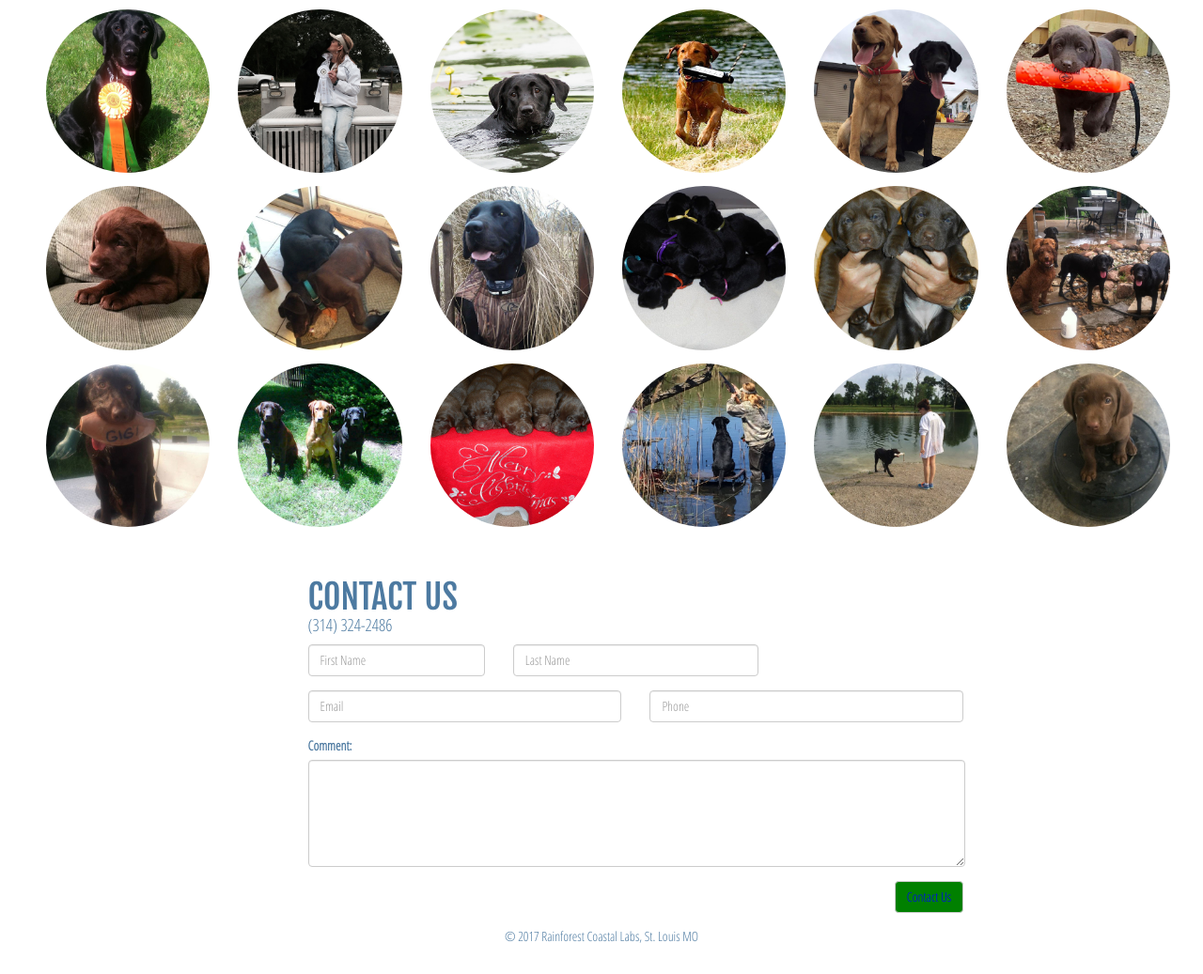
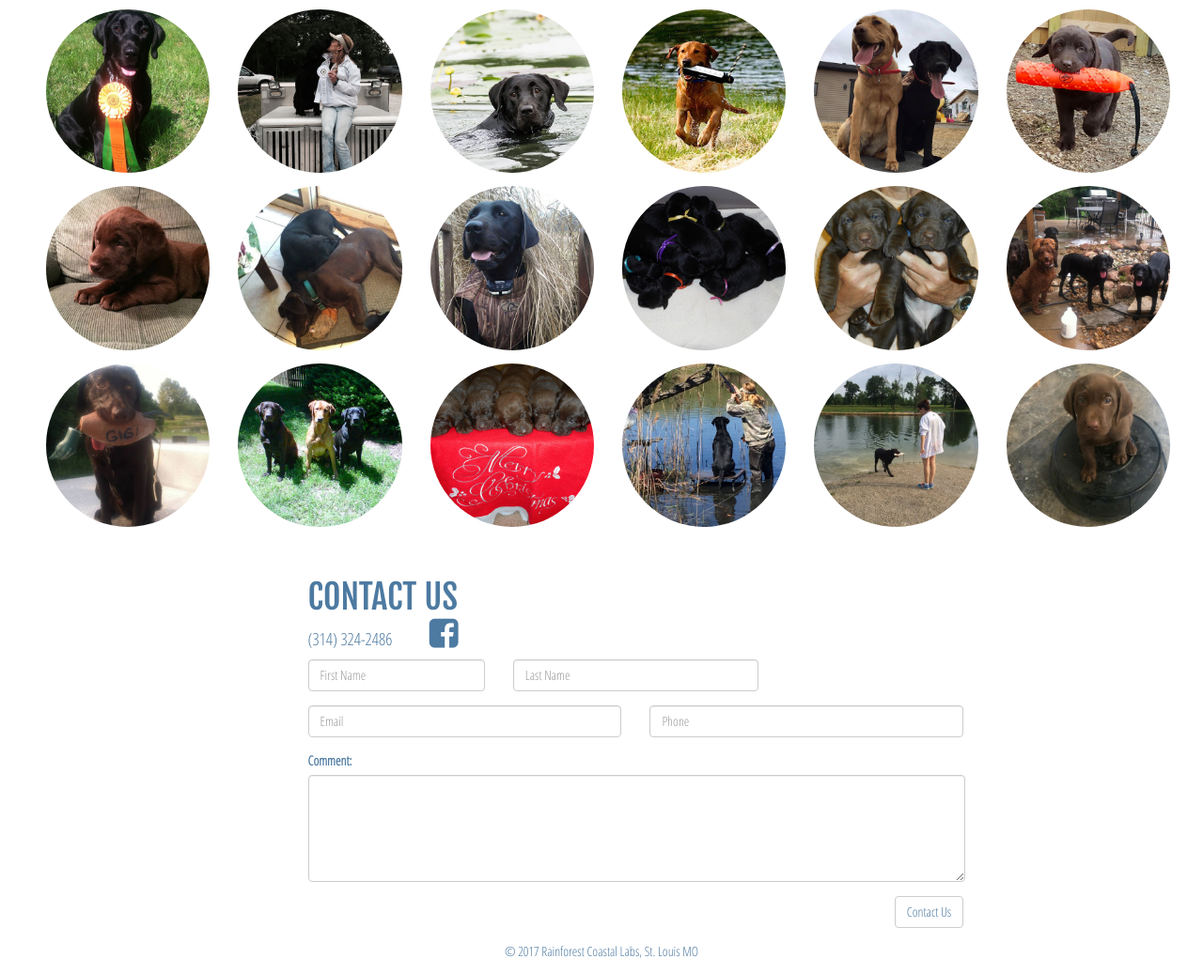
Before and after one commit to ericb14/Coastal_Labs, a website: page index.html in a window 1280 px wide. Shown: the part 7579-8616 px from the top of the page at 94% size. Drawn offline with nearby package versions, Linux system fonts and the light colour scheme.

Commit message:
fb icon add

```diff
--- a/css/coastal.scss
+++ b/css/coastal.scss
@@ -441,8 +441,7 @@ span.icon-bar {
     }
 
     button#contact_button {
-        color           : $blue;
-        background-color: green;
+        color: #4d7aa1;
     }
 
     label {
--- a/index.html
+++ b/index.html
@@ -692,7 +692,10 @@
         <div id="contact_form" class="col-sm-8 col-sm-offset-3">
             <h1 class="center-block">CONTACT US <p>
                 (314) 324-2486
+                <a href="https://www.facebook.com/RainforestCoastalLabs/?fref=ts/"><i class="fa fa-facebook-square fa-2x" aria-hidden="true" style="color:#4d7aa1;margin-left:1em;"></i></a>
+
             </p></h1>
+
 
 
             <div class="row form-group">
@@ -719,7 +722,7 @@
 
             <div class="row form-group">
                 <div class="col-xs-10">
-                    <button id="contact_button" class="btn btn-default pull-right" style="color:blue;">Contact Us</button>
+                    <button id="contact_button" class="btn btn-default pull-right" style="color:#4d7aa1;">Contact Us</button>
                 </div>
             </div>
         </div>
```
Also changed, not shown: css/coastal.css.
